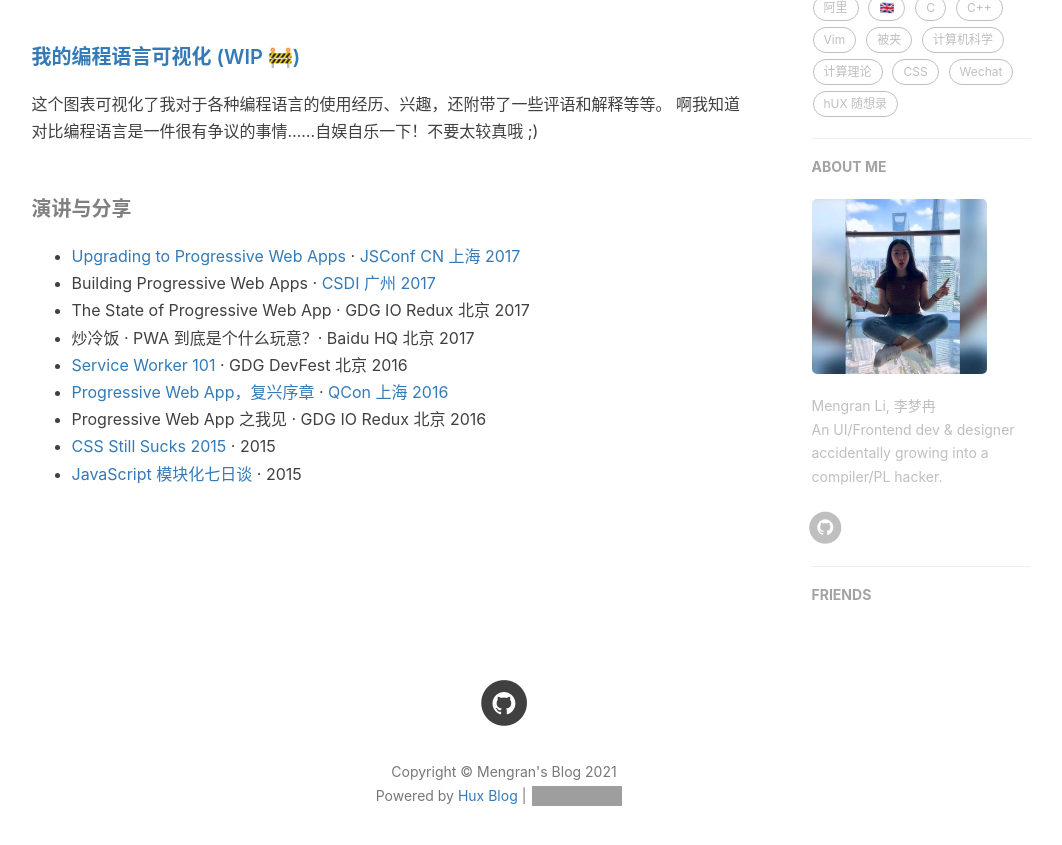
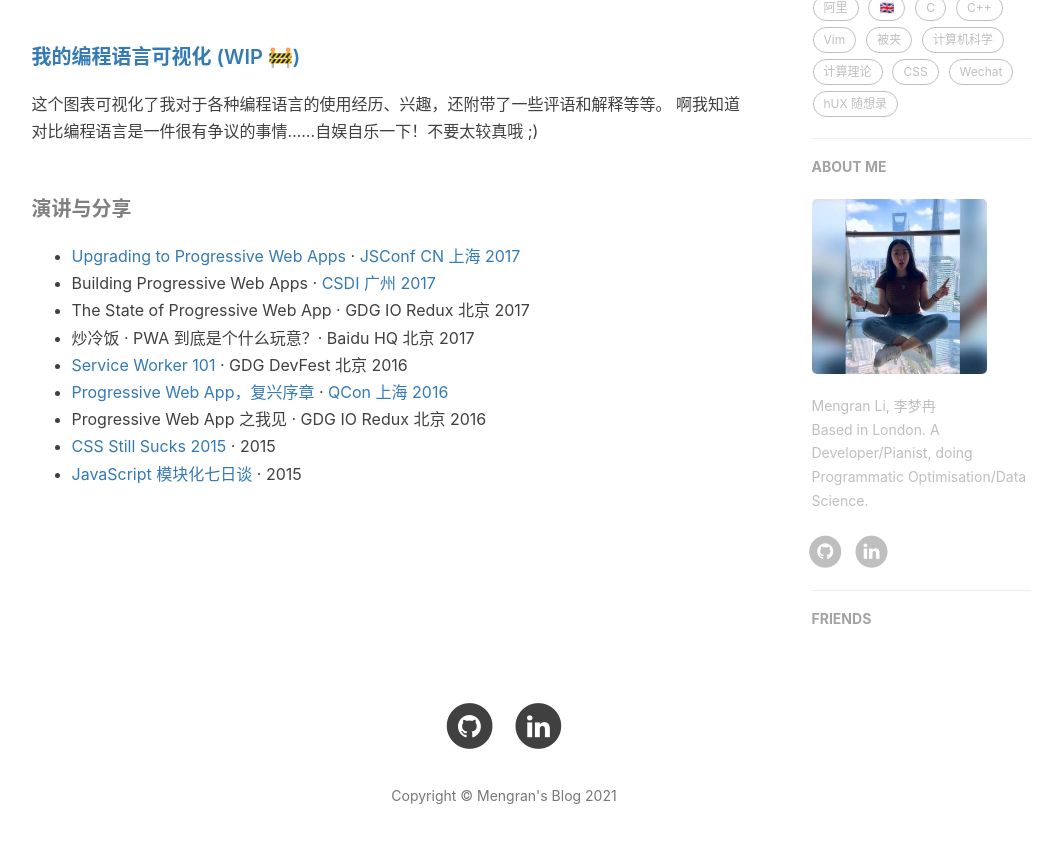
Before and after one commit to mengranli-ali/mengranli-ali.github.io, a Jekyll site: the page built from about.html, in a window 1280 px wide and 900 px high, scrolled down 684 px. Shown: the top 845 px of the window, without its empty margins (136-1198 px from the left). Built offline with Jekyll 4.4.1, drawn with Linux system fonts in a browser that asks for light colours; nearby versions of some CDN libraries; comment, search, counter and statistics services are not loaded; grey boxes are pictures that could not be loaded.

Commit message:
update info & remove footer

```diff
--- a/_config.yml
+++ b/_config.yml
@@ -18,7 +18,7 @@
 github_username:    mengranli-ali
 # twitter_username:   huxpro
 #facebook_username:  huxpro
-#linkedin_username:  mengran-li-mrl
+linkedin_username:  mengran-li-mrl
 
 
 
@@ -78,7 +78,7 @@
 
 # Sidebar settings
 sidebar: true                           # whether or not using Sidebar.
-sidebar-about-description: "Mengran Li, 李梦冉 <br> An UI/Frontend dev & designer accidentally growing into a compiler/PL hacker."
+sidebar-about-description: "Mengran Li, 李梦冉 <br> Based in London. A Developer/Pianist, doing Programmatic Optimisation/Data Science."
 sidebar-avatar: /img/mengranli-profile.jpeg     # use absolute URL, seeing it's used in both `/` and `/about/`
 
 
--- a/_includes/footer.html
+++ b/_includes/footer.html
@@ -8,12 +8,7 @@
 
                 <p class="copyright text-muted">
                     Copyright &copy; {{ site.title }} {{ site.time | date: '%Y' }}
-                    <br>
-                    Powered by <a href="http://huangxuan.me">Hux Blog</a> |
-                    <iframe style="margin-left: 2px; margin-bottom:-5px;" frameborder="0" scrolling="0" width="100px"
-                        height="20px"
-                        src="https://ghbtns.com/github-btn.html?user=huxpro&repo=huxpro.github.io&type=star&count=true">
-                    </iframe>
+
                 </p>
             </div>
         </div>
```
